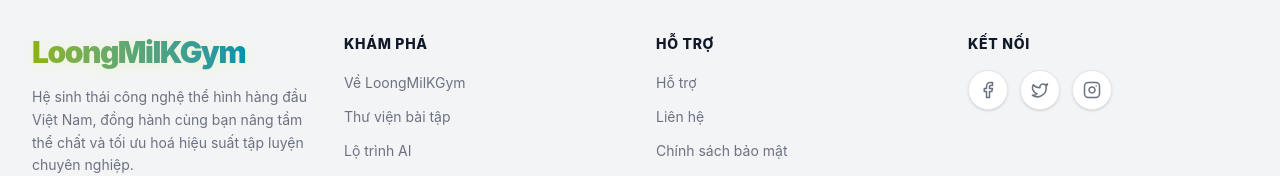
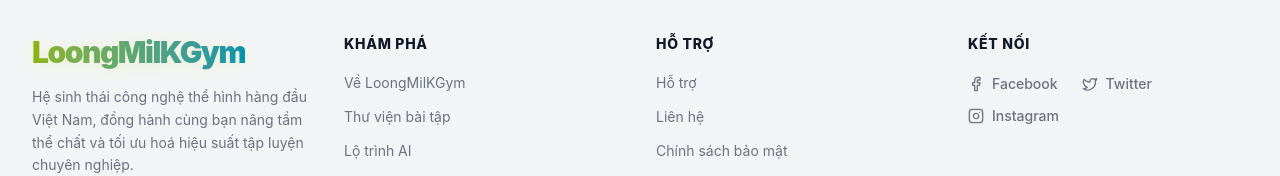
Before and after one commit to longbtf8/LoongGym_MyProject, a React (Vite) app in the folder LoongMilkGym_MyProject_FrontEnd/: page / in a window 1280 px wide. Shown: the part 474-650 px from the top of the page. Built offline with nearby package versions, Linux system fonts and the light colour scheme; no server answers.

Commit message:
fix: align social networks horizontally in a row with text and SVG icons based on mockup

```diff
--- a/LoongMilkGym_MyProject_FrontEnd/src/components/Footer/index.jsx
+++ b/LoongMilkGym_MyProject_FrontEnd/src/components/Footer/index.jsx
@@ -84,38 +84,41 @@
             </ul>
           </div>
 
-          {/* Cột 4: Kết nối mạng xã hội */}
+          {/* Cột 4: Kết nối mạng xã hội (Chữ nằm ngang kèm icon tinh tế) */}
           <div className="flex flex-col gap-4">
             <h4 className="text-sm font-extrabold text-[var(--text-color)] tracking-wider uppercase">
               Kết nối
             </h4>
-            <div className="flex items-center gap-3">
+            <div className="flex flex-wrap items-center gap-x-6 gap-y-3 mt-1">
               <a
                 href="https://facebook.com"
                 target="_blank"
                 rel="noopener noreferrer"
-                className="w-10 h-10 flex items-center justify-center rounded-full bg-[var(--bg-color)] border border-[var(--border-color)] text-[var(--text-muted)] hover:text-primary hover:border-primary hover:-translate-y-1 transition-all duration-200 shadow-sm"
+                className="flex items-center gap-2 text-sm text-[var(--text-muted)] hover:text-primary no-underline transition-all duration-200 hover:translate-y-[-1px]"
                 aria-label="Facebook"
               >
-                <Facebook className="w-[18px] h-[18px]" />
+                <Facebook className="w-4 h-4 shrink-0" />
+                <span className="font-medium">Facebook</span>
               </a>
               <a
                 href="https://twitter.com"
                 target="_blank"
                 rel="noopener noreferrer"
-                className="w-10 h-10 flex items-center justify-center rounded-full bg-[var(--bg-color)] border border-[var(--border-color)] text-[var(--text-muted)] hover:text-primary hover:border-primary hover:-translate-y-1 transition-all duration-200 shadow-sm"
+                className="flex items-center gap-2 text-sm text-[var(--text-muted)] hover:text-primary no-underline transition-all duration-200 hover:translate-y-[-1px]"
                 aria-label="Twitter"
               >
-                <Twitter className="w-[18px] h-[18px]" />
+                <Twitter className="w-4 h-4 shrink-0" />
+                <span className="font-medium">Twitter</span>
               </a>
               <a
                 href="https://instagram.com"
                 target="_blank"
                 rel="noopener noreferrer"
-                className="w-10 h-10 flex items-center justify-center rounded-full bg-[var(--bg-color)] border border-[var(--border-color)] text-[var(--text-muted)] hover:text-primary hover:border-primary hover:-translate-y-1 transition-all duration-200 shadow-sm"
+                className="flex items-center gap-2 text-sm text-[var(--text-muted)] hover:text-primary no-underline transition-all duration-200 hover:translate-y-[-1px]"
                 aria-label="Instagram"
               >
-                <Instagram className="w-[18px] h-[18px]" />
+                <Instagram className="w-4 h-4 shrink-0" />
+                <span className="font-medium">Instagram</span>
               </a>
             </div>
           </div>
```
